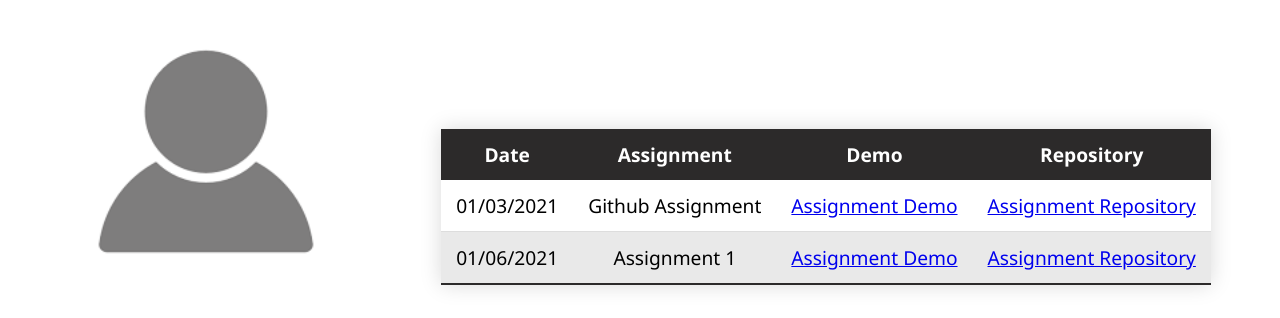
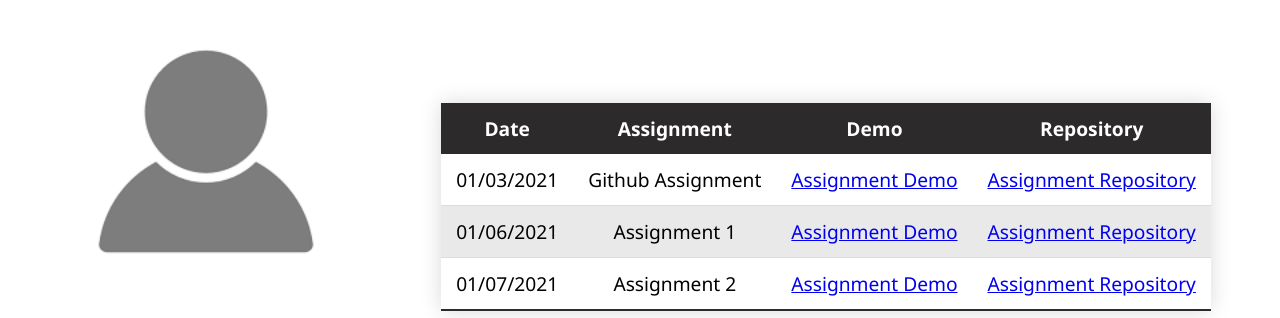
Before and after one commit to sanztastic/sanztastic.github.io, a plain HTML site: page index.html in a window 1280 px wide. Shown: the part 173-491 px from the top of the page. Drawn offline with Linux system fonts and the light colour scheme.

Commit message:
Responsive tutangle assignment link added

```diff
--- a/index.html
+++ b/index.html
@@ -47,6 +47,15 @@
                                     href="https://github.com/sanztastic/1A-Home-Search">Assignment
                                     Repository</a></td>
                         </tr>
+                        <tr>
+                            <td>01/07/2021</td>
+                            <td>Assignment 2</td>
+                            <td><a class="demo-link" href="https://sanztastic.github.io/TuTangle-Responsive/">Assignment
+                                    Demo</a></td>
+                            <td><a class="demo-repository"
+                                    href="https://github.com/sanztastic/TuTangle-Responsive">Assignment
+                                    Repository</a></td>
+                        </tr>
                     </tbody>
                 </table>
             </div>
```
